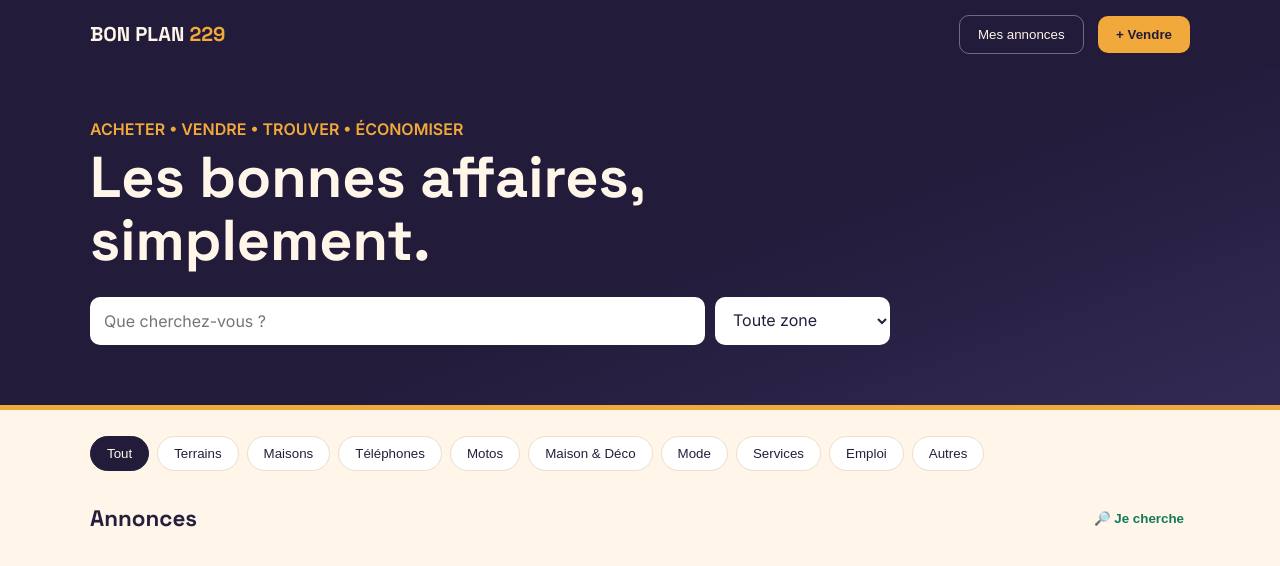
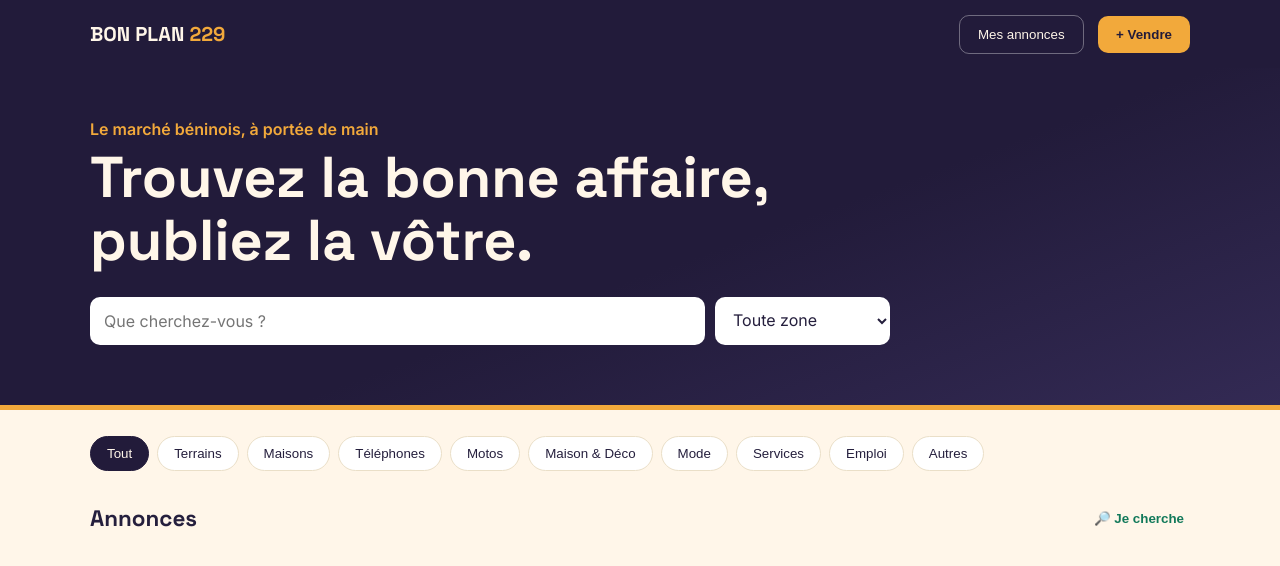
Before and after one commit to znaedu/BON-PLAN-229, a website: page public/index.html in a window 1280 px wide. Drawn offline with Linux system fonts and the light colour scheme; no server answers.

Commit message:
Update index.html

```diff
--- a/public/index.html
+++ b/public/index.html
@@ -19,8 +19,8 @@
 
 <section class="hero">
   <div class="wrap">
-    <p>ACHETER • VENDRE • TROUVER • ÉCONOMISER</p>
-    <h1>Les bonnes affaires, simplement.</h1>
+    <p>Le marché béninois, à portée de main</p>
+    <h1>Trouvez la bonne affaire, publiez la vôtre.</h1>
     <div class="search">
       <input id="search" placeholder="Que cherchez-vous ?" oninput="loadListings()">
       <select id="zone" onchange="loadListings()">
```
